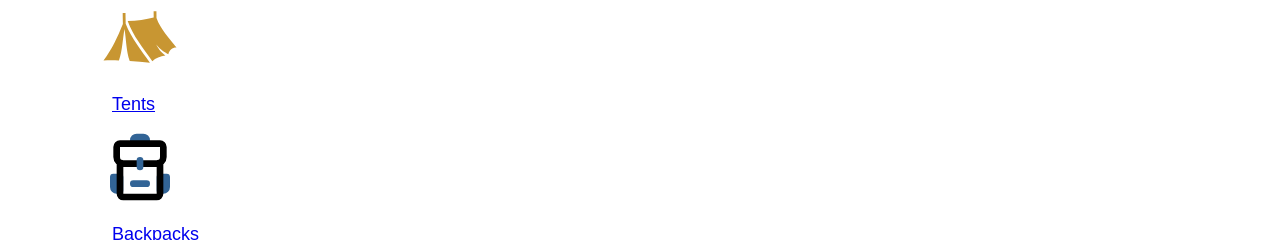
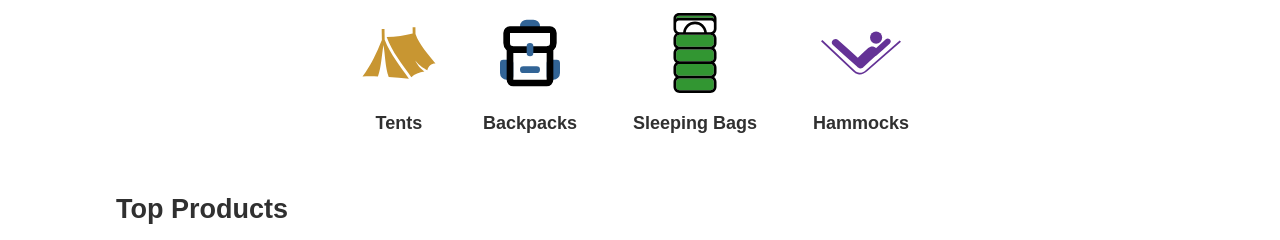
Before and after one commit to uriyahsam/wdd330-tm7, a website built with Vite: page src/index.html in a window 1280 px wide. Shown: the part 512-752 px from the top of the page. Built offline with nearby package versions, Linux system fonts and the light colour scheme.

Commit message:
Updated category grid layout to horizontal with flexbox

```diff
--- a/src/css/style.css
+++ b/src/css/style.css
@@ -323,3 +323,23 @@ footer {
   color: #d00;
   font-weight: bold;
 }
+
+.category-grid {
+  display: flex;
+  justify-content: center;  /* Center the categories horizontally */
+  gap: 2rem;               /* Space between category items */
+  flex-wrap: wrap;         /* Allow wrapping on smaller screens */
+  margin-top: 1rem;
+}
+
+.category-grid a {
+  text-align: center;
+  text-decoration: none;
+  color: inherit;
+  font-weight: bold;
+}
+
+.category-grid img {
+  display: block;
+  margin: 0 auto 0.5rem;
+}
```
